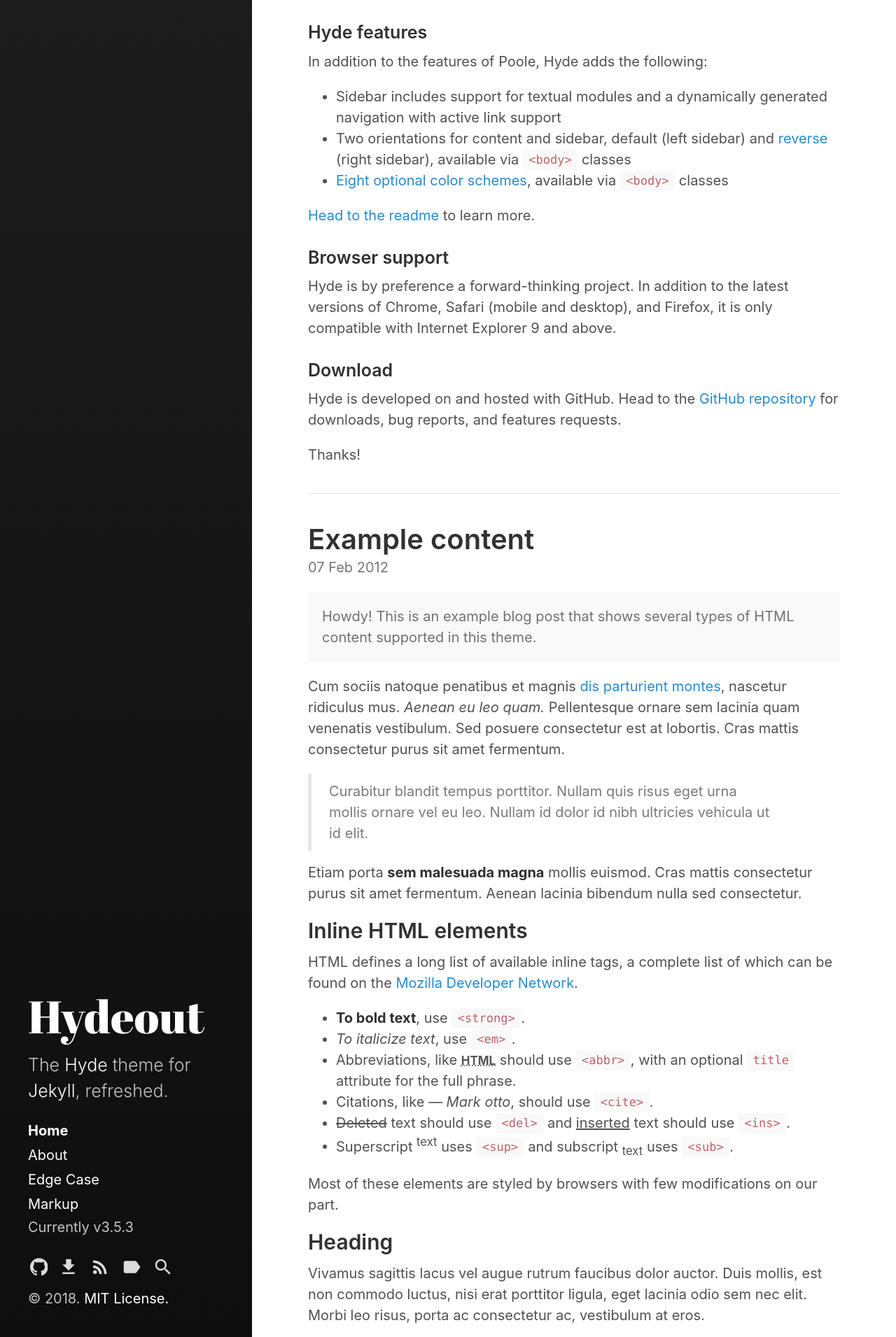
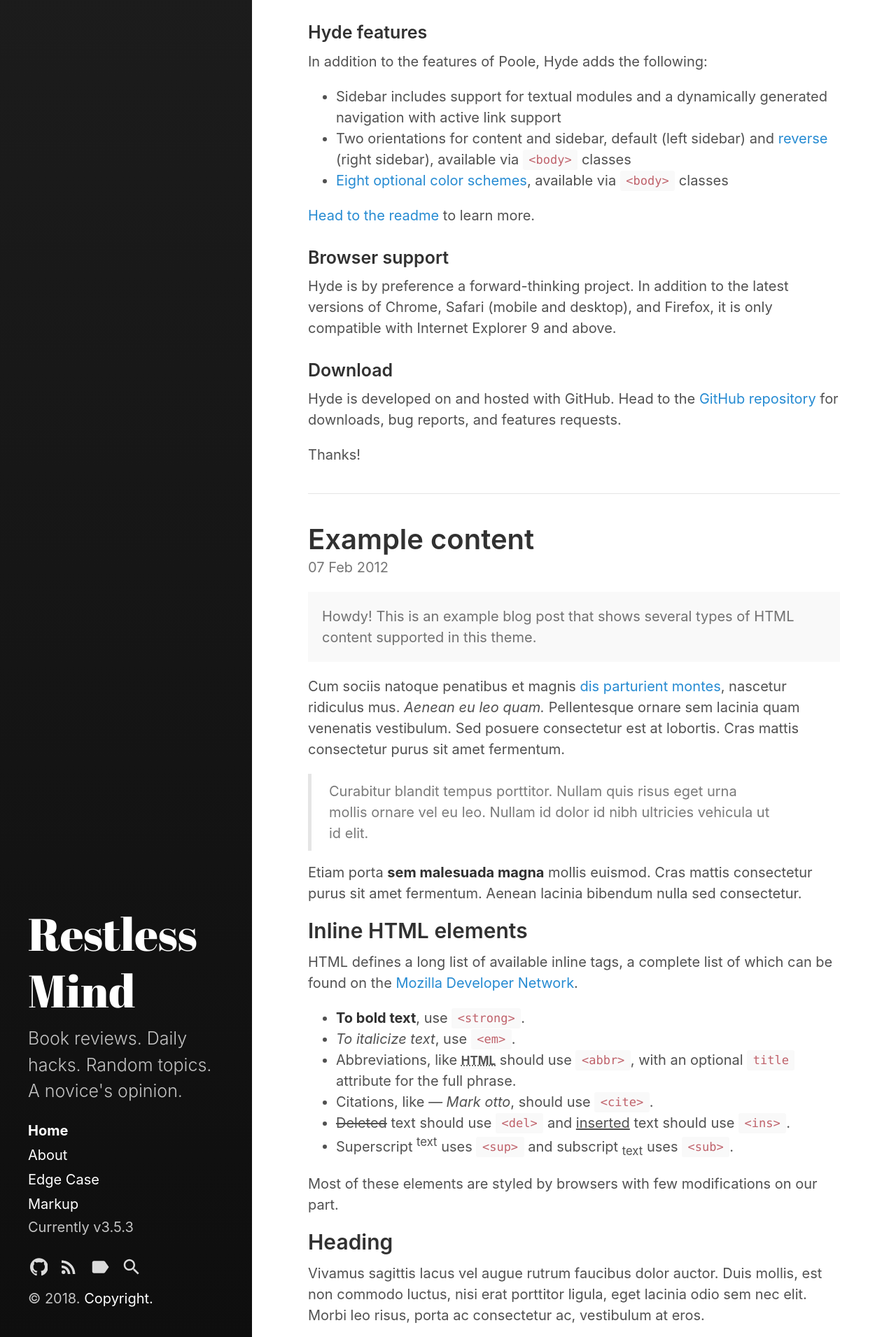
Before and after one commit to vishwanathovi/vishwahm.com_dev_files, a Jekyll site: the page built from index.html, in a window 1280 px wide. Shown: the part 3089-5000 px from the top of the page at 70% size. Built offline with Jekyll 4.4.1, drawn with Linux system fonts in a browser that asks for light colours; the list of posts is cut into pages by our own code.

Commit message:
first minor edits

```diff
--- a/_config.yml
+++ b/_config.yml
@@ -3,9 +3,9 @@ markdown:         kramdown
 highlighter:      rouge
 
 # Setup
-title:            Hydeout
-tagline:          'A Jekyll theme'
-description:      'The <a href="http://hyde.getpoole.com" target="_blank">Hyde</a> theme for <a href="http://jekyllrb.com" target="_blank">Jekyll</a>, refreshed.'
+title:            Restless Mind
+tagline:          ''
+description:      'Book reviews. Daily hacks. Random topics. A novice''s opinion.'
 url:              https://fongandrew.github.io/hydeout
 baseurl:          # the optional subpath of your site, e.g. "/blog"
                   # NB: This applies to all pages in your Jekyll site.
@@ -14,8 +14,8 @@ baseurl:          # the optional subpath of your site, e.g. "/blog"
                   # sidebar_blog_link below.
 
 author:
-  name:           'Andrew Fong'
-  url:            https://twitter.com/fongandrewc
+  name:           'Vishwa HM'
+  url:            https://twitter.com/wish_wah
 
 paginate:         5
 # paginate_path:    '/page:num'
--- a/_includes/copyright.html
+++ b/_includes/copyright.html
@@ -1,4 +1,4 @@
 <p>
   &copy; {{ site.time | date: '%Y' }}.
-  <a href="{{ site.baseurl }}/LICENSE.md">MIT License.</a>
+  <a href="{{ site.baseurl }}/LICENSE.md">Copyright.</a>
 </p>
--- a/_includes/sidebar-icon-links.html
+++ b/_includes/sidebar-icon-links.html
@@ -5,11 +5,7 @@
        href="{{ site.github.repo }}">
       {% include svg/github.svg %}
     </a>
-    <a id="github-download-link"
-       class="icon" title="Download" aria-label="Download"
-       href="{{ site.github.repo }}/archive/v{{ site.version }}.zip">
-      {% include svg/download.svg %}
-    </a>
+
   {% endif %}
 
   <a id="subscribe-link"
```
Also changed, not shown: 1 other file.
